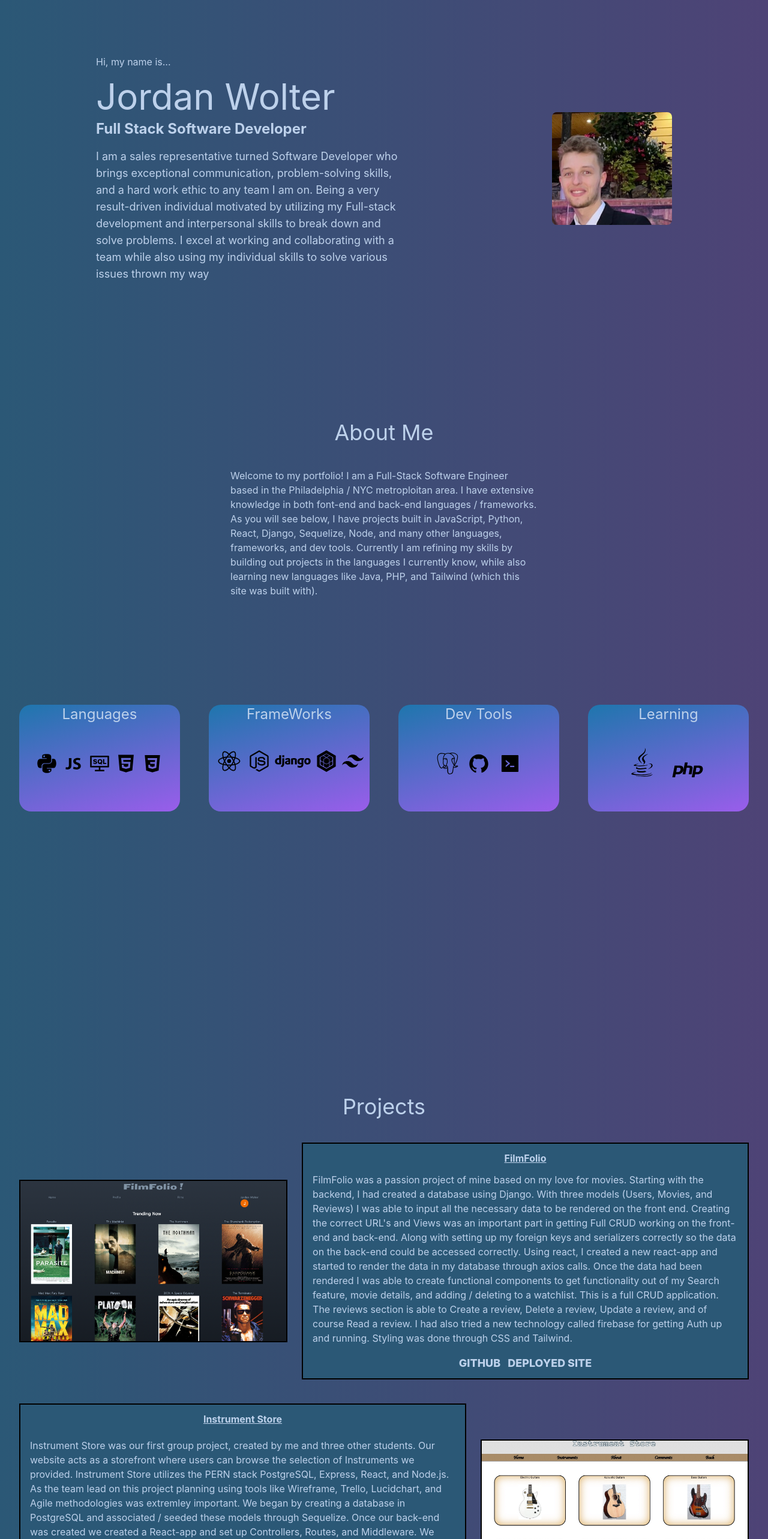
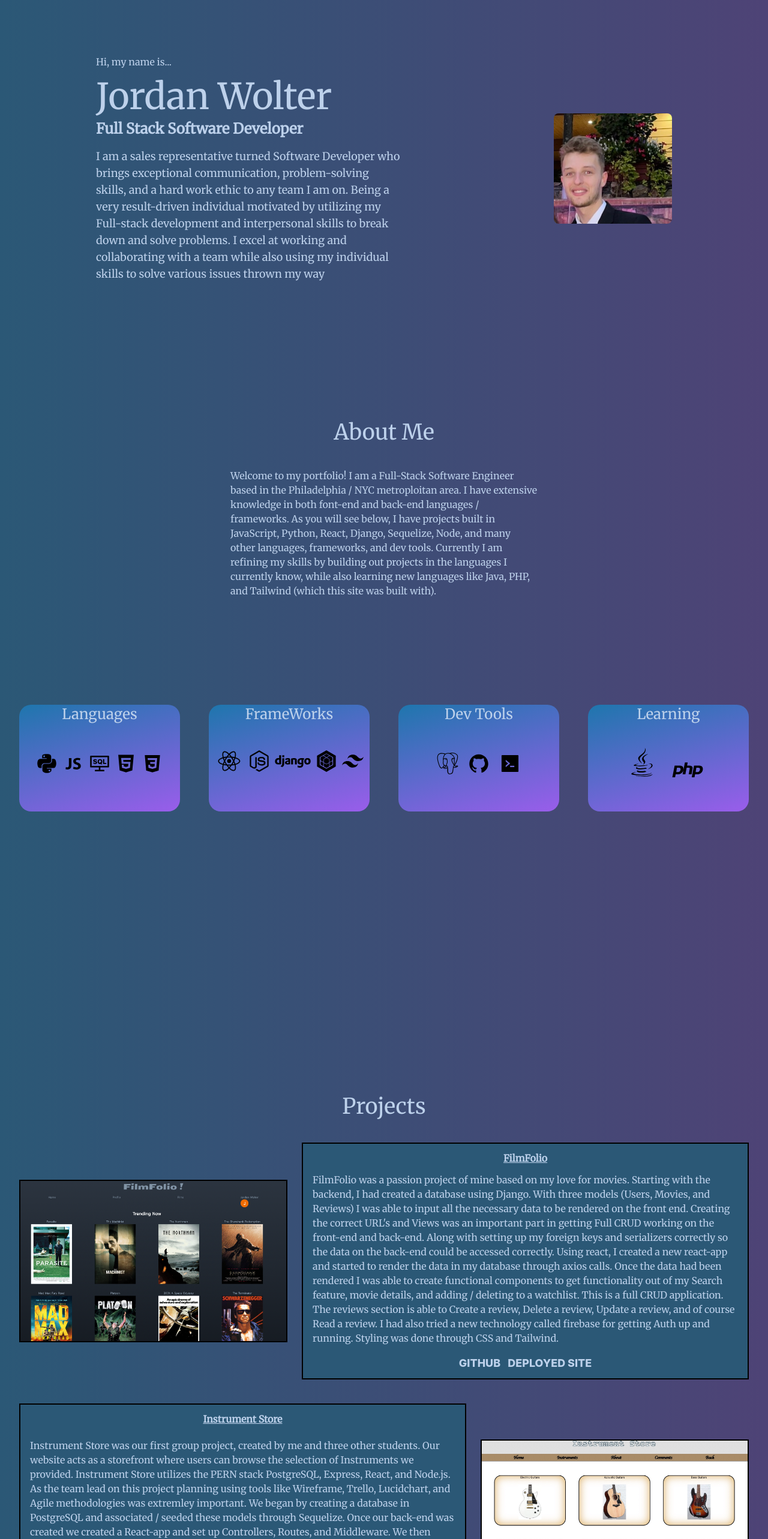
Before and after one commit to Jwolter23/my-portfolio, a React (Create React App) app in the folder portfolio-app/: page / in a window 1280 px wide. Shown: the part 160-2726 px from the top of the page at 60% size. Built offline with nearby package versions, Linux system fonts and the light colour scheme.

Commit message:
changed font

```diff
--- a/portfolio-app/public/index.html
+++ b/portfolio-app/public/index.html
@@ -8,6 +8,12 @@
     <meta
       name="description"
       content="Web site created using create-react-app"
+    />
+    <link rel="preconnect" href="https://fonts.googleapis.com" />
+    <link rel="preconnect" href="https://fonts.gstatic.com" crossorigin />
+    <link
+      href="https://fonts.googleapis.com/css2?family=Merriweather&display=swap"
+      rel="stylesheet"
     />
     <link rel="apple-touch-icon" href="%PUBLIC_URL%/logo192.png" />
     <!--
--- a/portfolio-app/src/components/Home.jsx
+++ b/portfolio-app/src/components/Home.jsx
@@ -40,10 +40,10 @@ export default function Home ({ myRef, myRef2, myRef3, handleClick3, handleClick
             <div className="h-screen w-screen flex items-center">
                 <div className='flex  mx-auto pb-10 w-3/4 justify-around items-center'>
                     <div className='flex flex-col text-silver'>
-                            <h4 className='text-silver mb-4'>Hi, my name is...</h4>
-                            <h1 className="text-6xl mb-2">Jordan Wolter</h1>
-                            <h3 className=" text-2xl font-bold">Full Stack Software Developer</h3>
-                            <h3 className='flex w-2/3 mt-4 text-lg'>I am a sales representative turned Software Developer who brings exceptional communication, problem-solving skills, and a hard work ethic to any team I am on. Being a very result-driven individual motivated by utilizing my Full-stack development and interpersonal skills to break down and solve problems. I excel at working and collaborating with a team while also using my individual skills to solve various issues thrown my way</h3>
+                            <h4 className='text-silver mb-4 font-Oswald'>Hi, my name is...</h4>
+                            <h1 className="text-6xl mb-2 font-Oswald">Jordan Wolter</h1>
+                            <h3 className=" text-2xl font-bold font-Oswald">Full Stack Software Developer</h3>
+                            <h3 className='flex w-2/3 mt-4 text-lg font-Oswald'>I am a sales representative turned Software Developer who brings exceptional communication, problem-solving skills, and a hard work ethic to any team I am on. Being a very result-driven individual motivated by utilizing my Full-stack development and interpersonal skills to break down and solve problems. I excel at working and collaborating with a team while also using my individual skills to solve various issues thrown my way</h3>
                     </div>
                     <div className='flex justify-center items-center w-full h-full'>
                             <img src={meWedding} className='rounded-lg object-contain'/>
@@ -52,16 +52,16 @@ export default function Home ({ myRef, myRef2, myRef3, handleClick3, handleClick
 
             </div>
 
-            <h1 ref={myRef3} className='flex justify-center text-4xl text-silver'>About Me</h1>
+            <h1 ref={myRef3} className='flex justify-center text-4xl text-silver font-Oswald'>About Me</h1>
             <div className='flex justify-center w-screen mt-10 text-silver'>
-                <h1 className='text-1xl w-2/5'> Welcome to my portfolio! I am a Full-Stack Software Engineer based in the Philadelphia / NYC metroploitan area. I have extensive knowledge in both font-end and back-end languages / frameworks. As you will see below, I have projects built in JavaScript, Python, React, Django, Sequelize, Node, and many other languages, frameworks, and dev tools. Currently I am refining my skills by building out projects in the languages I currently know, while also learning new languages like Java, PHP, and Tailwind (which this site was built with). </h1>
+                <h1 className='text-1xl w-2/5 font-Oswald'> Welcome to my portfolio! I am a Full-Stack Software Engineer based in the Philadelphia / NYC metroploitan area. I have extensive knowledge in both font-end and back-end languages / frameworks. As you will see below, I have projects built in JavaScript, Python, React, Django, Sequelize, Node, and many other languages, frameworks, and dev tools. Currently I am refining my skills by building out projects in the languages I currently know, while also learning new languages like Java, PHP, and Tailwind (which this site was built with). </h1>
             </div>
             <div className='w-screen h-screen flex justify-center'>
 
 
                 <div className='grid  md:grid-cols-4 gap-12 justify-center items-center w-full h-2/3 px-8'>
                     <div className='card w-full h-1/3'>
-                        <h1 className='mb-12 align-top flex justify-center text-2xl text-silver'>Languages</h1>
+                        <h1 className='mb-12 align-top flex justify-center text-2xl text-silver font-Oswald'>Languages</h1>
                         <div className='flex justify-center gap-2'>
                             <h2 className='text-4xl'> <FaPython /></h2>
                             <h2 className='text-4xl'> <DiJavascript1 /></h2>
@@ -71,7 +71,7 @@ export default function Home ({ myRef, myRef2, myRef3, handleClick3, handleClick
                         </div>
                     </div>
                     <div className='card w-full h-1/3'>
-                        <h1 className='mb-8 align-top flex justify-center text-2xl text-silver'>FrameWorks</h1>
+                        <h1 className='mb-8 align-top flex justify-center text-2xl text-silver font-Oswald'>FrameWorks</h1>
                         <div className='flex  justify-center items-center gap-2'>
                             <h2 className='text-5xl'> <DiReact /></h2>
                             <h2 className='text-4xl'> <FaNodeJs /></h2>
@@ -81,7 +81,7 @@ export default function Home ({ myRef, myRef2, myRef3, handleClick3, handleClick
                         </div>
                     </div>
                     <div className='card w-full h-1/3'>
-                        <h1 className='mb-12 align-top flex justify-center text-2xl text-silver'>Dev Tools</h1>
+                        <h1 className='mb-12 align-top flex justify-center text-2xl text-silver font-Oswald'>Dev Tools</h1>
                         <div className='flex justify-center gap-4'>
                             <h2 className='text-4xl'> <SiPostgresql /></h2>
                             <h2 className='text-4xl'> <AiOutlineGithub /></h2>
@@ -89,7 +89,7 @@ export default function Home ({ myRef, myRef2, myRef3, handleClick3, handleClick
                         </div>
                     </div>
                     <div className='card w-full h-1/3'>
-                        <h1 className='mb-10 align-top flex justify-center text-2xl text-silver'>Learning</h1>
+                        <h1 className='mb-10 align-top flex justify-center text-2xl text-silver font-Oswald'>Learning</h1>
                         <div className='flex  justify-center gap-4'>
                             <h2 className='text-5xl'> <FaJava /></h2>
                             <h2 className='text-7xl'> <DiPhp /></h2>
@@ -102,7 +102,7 @@ export default function Home ({ myRef, myRef2, myRef3, handleClick3, handleClick
             </div>
 
             <div className=' h-screen w-screen px-8 pt-7'>
-                <h1 ref={myRef} className=' text-silver flex justify-center text-4xl'>Projects</h1>
+                <h1 ref={myRef} className=' text-silver flex justify-center text-4xl font-Oswald'>Projects</h1>
 
                 <div className='flex gap-6 mt-10 items-center'>
                 <div className='w-2/5 min-h-full  border-2  justify-center'>
@@ -110,8 +110,8 @@ export default function Home ({ myRef, myRef2, myRef3, handleClick3, handleClick
                 </div>
 
                 <div className='w-2/3 h-2/3 flex flex-col border-2 items-center bg-sea'>
-                    <h1 className='flex justify-center underline font-bold text-silver mt-3 '>FilmFolio</h1>
-                    <h1 className='min-w-full min-h-full flex mt-3 px-4 text-silver'>FilmFolio was a passion project of mine based on my love for movies. Starting with the backend, I had created a database using Django. With three models (Users, Movies, and Reviews) I was able to input all the necessary data to be rendered on the front end. Creating the correct URL's and Views was an important part in getting Full CRUD working on the front-end and back-end. Along with setting up my foreign keys and serializers correctly so the data on the back-end could be accessed correctly. Using react, I created a new react-app and started to render the data in my database through axios calls.  Once the data had been rendered I was able to create functional components to get functionality out of my Search feature, movie details, and adding / deleting to a watchlist.  This is a full CRUD application. The reviews section is able to Create a review, Delete a review, Update a review, and of course Read a review. I had also tried a new technology called firebase for getting Auth up and running. Styling was done through CSS and Tailwind.</h1>
+                    <h1 className='flex justify-center underline font-bold text-silver mt-3 font-Oswald '>FilmFolio</h1>
+                    <h1 className='min-w-full min-h-full flex mt-3 px-4 text-silver font-Oswald  '>FilmFolio was a passion project of mine based on my love for movies. Starting with the backend, I had created a database using Django. With three models (Users, Movies, and Reviews) I was able to input all the necessary data to be rendered on the front end. Creating the correct URL's and Views was an important part in getting Full CRUD working on the front-end and back-end. Along with setting up my foreign keys and serializers correctly so the data on the back-end could be accessed correctly. Using react, I created a new react-app and started to render the data in my database through axios calls.  Once the data had been rendered I was able to create functional components to get functionality out of my Search feature, movie details, and adding / deleting to a watchlist.  This is a full CRUD application. The reviews section is able to Create a review, Delete a review, Update a review, and of course Read a review. I had also tried a new technology called firebase for getting Auth up and running. Styling was done through CSS and Tailwind.</h1>
                     <div className='flex gap-3 justify-center mt-4 mb-3'>
                     <a href="https://github.com/Jwolter23/FilmFolio" target="_blank">GitHub</a>
                     <a href="https://filmfolio.netlify.app/" target="_blank">Deployed Site</a>
@@ -123,8 +123,8 @@ export default function Home ({ myRef, myRef2, myRef3, handleClick3, handleClick
 
                 <div className='flex gap-6 mt-10 justify-end items-center '>
                 <div className='w-2/3 h-2/3 flex flex-col  border-2 bg-sea'>
-                <h1 className='flex justify-center underline font-bold text-silver mt-3'>Instrument Store</h1>
-                    <h1 className='min-w-full min-h-full flex mt-5 px-4 text-silver'>Instrument Store was our first group project, created by me and three other students. Our website acts as a storefront where users can browse the selection of Instruments we provided. Instrument Store utilizes the PERN stack PostgreSQL, Express, React, and Node.js. As the team lead on this project planning using tools like Wireframe, Trello, Lucidchart, and Agile methodologies was extremley important. We began by creating a database in PostgreSQL and associated / seeded these models through Sequelize. Once our back-end was created we created a React-app and set up Controllers, Routes, and Middleware. We then rendered our data through axios calls. After having everything set up we were able to get full CRUD on our comment model which can only be accessed when logged in. Our final goal was to get Auth working which we were able to successfully implement. To start, enter our deployed site, create an account, login, and you will be able to use our comment section. </h1>
+                <h1 className='flex justify-center underline font-bold text-silver mt-3 font-Oswald'>Instrument Store</h1>
+                    <h1 className='min-w-full min-h-full flex mt-5 px-4 text-silver font-Oswald'>Instrument Store was our first group project, created by me and three other students. Our website acts as a storefront where users can browse the selection of Instruments we provided. Instrument Store utilizes the PERN stack PostgreSQL, Express, React, and Node.js. As the team lead on this project planning using tools like Wireframe, Trello, Lucidchart, and Agile methodologies was extremley important. We began by creating a database in PostgreSQL and associated / seeded these models through Sequelize. Once our back-end was created we created a React-app and set up Controllers, Routes, and Middleware. We then rendered our data through axios calls. After having everything set up we were able to get full CRUD on our comment model which can only be accessed when logged in. Our final goal was to get Auth working which we were able to successfully implement. To start, enter our deployed site, create an account, login, and you will be able to use our comment section. </h1>
                     <div className='flex gap-3 justify-center mt-9 mb-3'>
                     <a href="https://github.com/Jwolter23/Instrument_Store" target="_blank">GitHub</a>
                         <h1>Deployed Site</h1>
@@ -141,8 +141,8 @@ export default function Home ({ myRef, myRef2, myRef3, handleClick3, handleClick
                     <img src={WolterFinance} className='w-full h-full'></img>
                 </div>
                 <div className='w-2/3 h-2/3 flex flex-col border-2 bg-sea'>
-                <h1 className='flex justify-center underline font-bold text-silver mt-3'>Wolter Finance</h1>
-                    <h1 className='min-w-full min-h-full flex mt-3 px-4 text-silver '>Wolter Finance is an app used to stay up to date on stock market information. This app utilizes a third-party API from Financial Modeling Prep. With Wolter Finance, users will be greeted with new stories, top market price and percent changes, daily sector report all updating in real time through setInterval. Users can also See daily activity of the highest gainers and loser stocks, along with a search feature that will display in depth detail of said stock along with new stories from the past week. All of this was done through axios calls using Javascript, React, and CSS.</h1>
+                <h1 className='flex justify-center underline font-bold text-silver mt-3 font-Oswald'>Wolter Finance</h1>
+                    <h1 className='min-w-full min-h-full flex mt-3 px-4 text-silver font-Oswald '>Wolter Finance is an app used to stay up to date on stock market information. This app utilizes a third-party API from Financial Modeling Prep. With Wolter Finance, users will be greeted with new stories, top market price and percent changes, daily sector report all updating in real time through setInterval. Users can also See daily activity of the highest gainers and loser stocks, along with a search feature that will display in depth detail of said stock along with new stories from the past week. All of this was done through axios calls using Javascript, React, and CSS.</h1>
                     <div className='flex gap-3 justify-center mt-8 mb-3'>
                     <a href="https://github.com/Jwolter23/Wolter-Finance" target="_blank">GitHub</a>
                     <a href="https://wolterfinance.netlify.app/" target="_blank">Deployed Site</a>
@@ -154,8 +154,8 @@ export default function Home ({ myRef, myRef2, myRef3, handleClick3, handleClick
 
                 <div className='flex gap-6 mt-10 justify-end items-center'>
                 <div className='w-2/3 h-2/3 flex flex-col border-2 bg-sea'>
-                <h1 className='flex justify-center underline font-bold text-silver mt-3'>Movie Trivia</h1>
-                    <h1 className='min-w-full min-h-full flex mt-3 px-4 text-silver'>Movie Trivia was my first project utilizing Javascript and HTML/CSS. Movie Trivia is a trivia game based off the movie The Matrix. Movie Trivia was a great way for me to learn some game logic and provided a fantastic challenege for my first project. Through DOM manipulation I was able to get a light/dark mode working, and through CSS was able to create a typewriter effect for users to see when the app loads.</h1>
+                <h1 className='flex justify-center underline font-bold text-silver mt-3 font-Oswald'>Movie Trivia</h1>
+                    <h1 className='min-w-full min-h-full flex mt-3 px-4 text-silver font-Oswald'>Movie Trivia was my first project utilizing Javascript and HTML/CSS. Movie Trivia is a trivia game based off the movie The Matrix. Movie Trivia was a great way for me to learn some game logic and provided a fantastic challenege for my first project. Through DOM manipulation I was able to get a light/dark mode working, and through CSS was able to create a typewriter effect for users to see when the app loads.</h1>
                     <div className='flex gap-3 justify-center mt-7 mb-3'>
                     <a href="https://github.com/Jwolter23/Movie_Trivia" target="_blank">GitHub</a>
                     <a href="https://matrix-trivia.surge.sh/" target="_blank">Deployed Site</a>
@@ -176,10 +176,10 @@ export default function Home ({ myRef, myRef2, myRef3, handleClick3, handleClick
 
             <div className='h-screen w-screen px-4'>
                 <div className='flex justify-center flex-col'>
-                <h1 ref={myRef2} className='flex justify-center text-silver text-4xl'>Contact Me!</h1>
+                <h1 ref={myRef2} className='flex justify-center text-silver text-4xl font-Oswald'>Contact Me!</h1>
 
                 <div className='flex justify-center text-3xl text-silver '>
-                    <h1>Now that you've seen my portfolio, click below and let's connect!</h1>
+                    <h1 className='font-Oswald'>Now that you've seen my portfolio, click below and let's connect!</h1>
                 </div>
 
                 <div className=' w-screen h-2/5 flex justify-center items-center text-6xl gap-10  mt-10'>
--- a/portfolio-app/tailwind.config.js
+++ b/portfolio-app/tailwind.config.js
@@ -9,7 +9,11 @@ module.exports = {
       darkg: '#4D7897',
       doubledark: '#697987'
     },
-    extend: {},
+    extend: {
+      fontFamily: {
+        "Oswald": ['Merriweather', "serif"]
+      }
+    },
   },
   plugins: [],
 }
```
